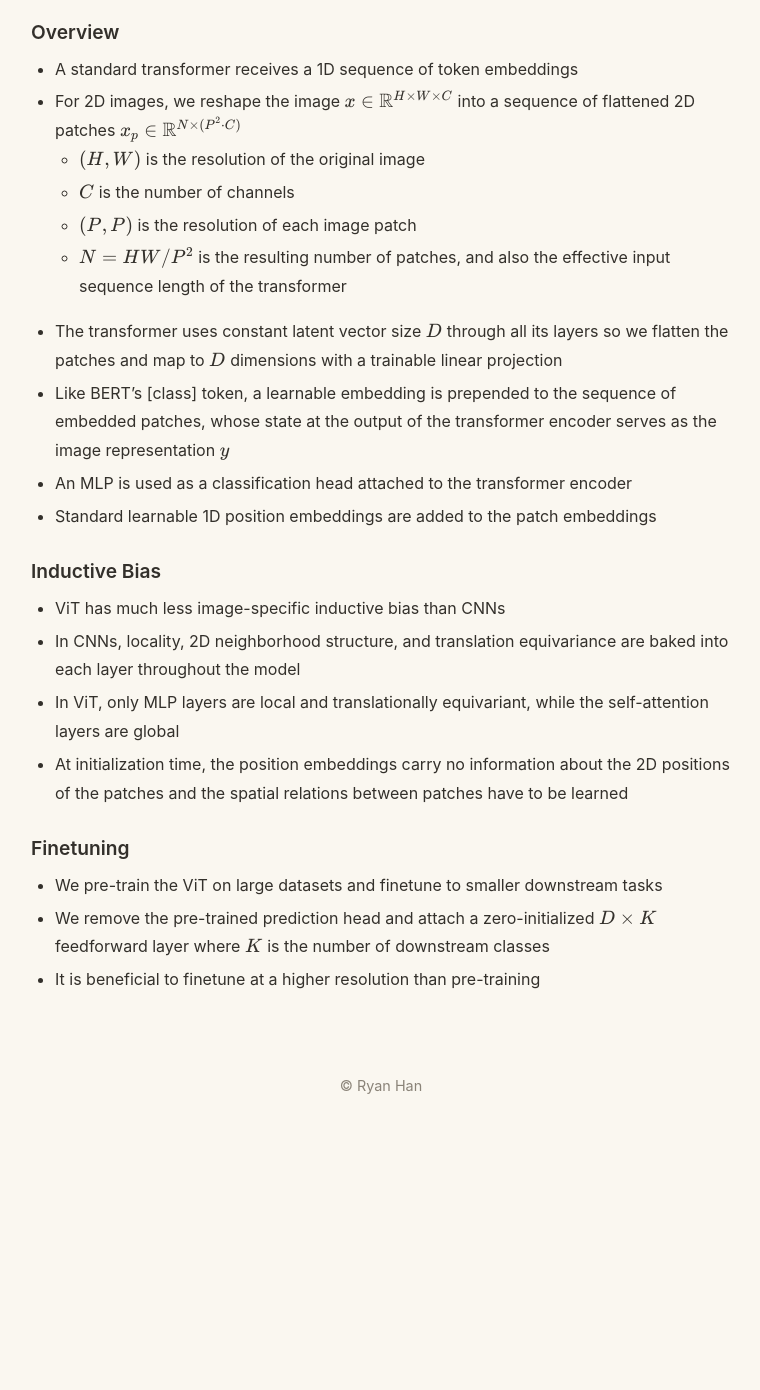
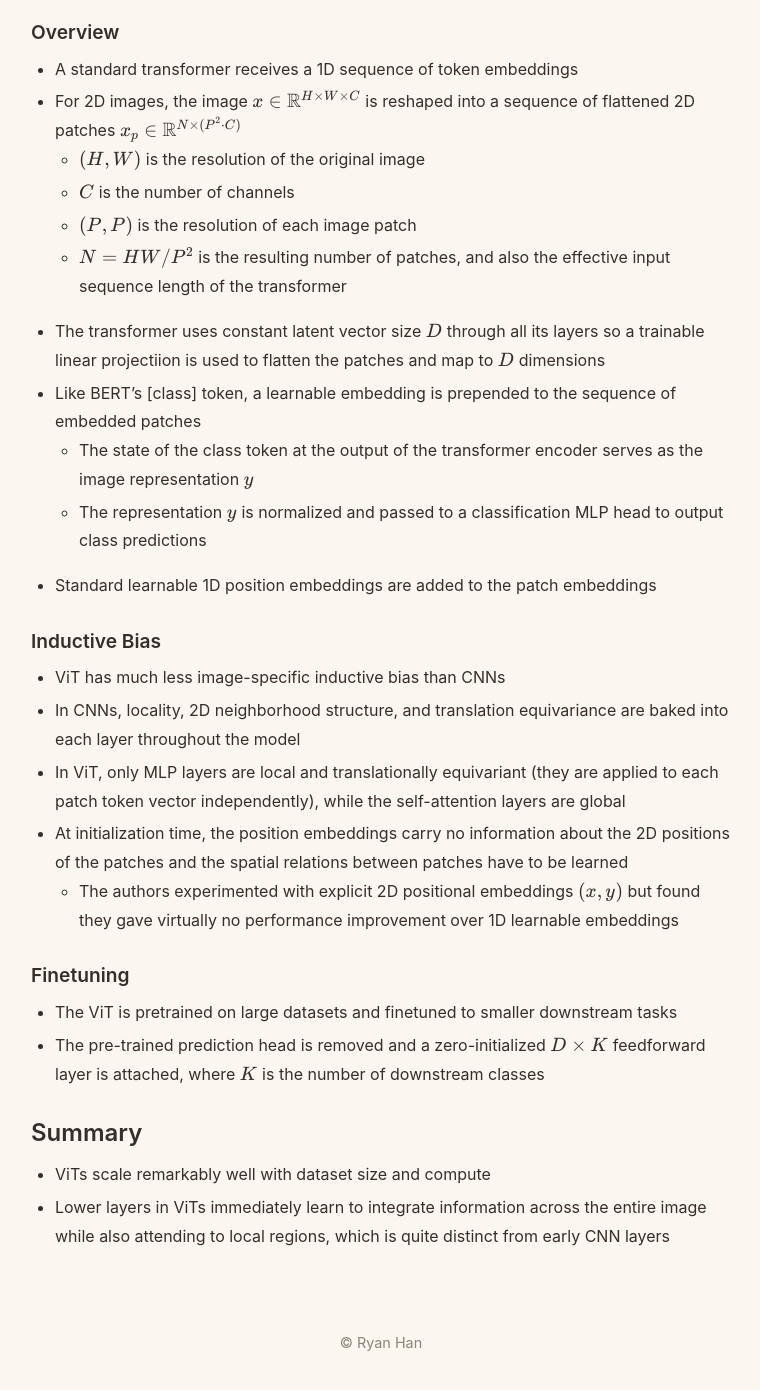
Before and after one commit to ryan99han/ryan99han.github.io, a Jekyll site: the page built from _posts/2026-08-11-vit.md, in a window 1280 px wide and 1400 px high, scrolled down 864 px. Shown: the top 1390 px of the window, without its empty margins (259-1019 px from the left). Built offline with Jekyll 4.4.1, drawn with Linux system fonts in a browser that asks for light colours; before the commit the page ends 2007 px from its top, so only the background shows below that.

Commit message:
Update ViT notes.

```diff
--- a/_posts/2026-08-11-vit.md
+++ b/_posts/2026-08-11-vit.md
@@ -16,23 +16,28 @@ Transformers can achieve state-of-the-art performance compared to CNNs for image
 
 ### Overview
 - A standard transformer receives a 1D sequence of token embeddings
-- For 2D images, we reshape the image $x \in \mathbb{R}^{H \times W \times C}$ into a sequence of flattened 2D patches $x_p \in \mathbb{R}^{N \times (P^2 \cdot C)}$
+- For 2D images, the image $x \in \mathbb{R}^{H \times W \times C}$ is reshaped into a sequence of flattened 2D patches $x_p \in \mathbb{R}^{N \times (P^2 \cdot C)}$
   - $(H, W)$ is the resolution of the original image
   - $C$ is the number of channels
   - $(P, P)$ is the resolution of each image patch
   - $N = HW / P^2$ is the resulting number of patches, and also the effective input sequence length of the transformer
-- The transformer uses constant latent vector size $D$ through all its layers so we flatten the patches and map to $D$ dimensions with a trainable linear projection
-- Like BERT's [class] token, a learnable embedding is prepended to the sequence of embedded patches, whose state at the output of the transformer encoder serves as the image representation $y$
-- An MLP is used as a classification head attached to the transformer encoder
+- The transformer uses constant latent vector size $D$ through all its layers so a trainable linear projectiion is used to flatten the patches and map to $D$ dimensions
+- Like BERT's [class] token, a learnable embedding is prepended to the sequence of embedded patches
+  - The state of the class token at the output of the transformer encoder serves as the image representation $y$
+  - The representation $y$ is normalized and passed to a classification MLP head to output class predictions
 - Standard learnable 1D position embeddings are added to the patch embeddings
 
 ### Inductive Bias
 - ViT has much less image-specific inductive bias than CNNs
 - In CNNs, locality, 2D neighborhood structure, and translation equivariance are baked into each layer throughout the model
-- In ViT, only MLP layers are local and translationally equivariant, while the self-attention layers are global
+- In ViT, only MLP layers are local and translationally equivariant (they are applied to each patch token vector independently), while the self-attention layers are global
 - At initialization time, the position embeddings carry no information about the 2D positions of the patches and the spatial relations between patches have to be learned
+  - The authors experimented with explicit 2D positional embeddings $(x, y)$ but found they gave virtually no performance improvement over 1D learnable embeddings
 
 ### Finetuning
-- We pre-train the ViT on large datasets and finetune to smaller downstream tasks
-- We remove the pre-trained prediction head and attach a zero-initialized $D \times K$ feedforward layer where $K$ is the number of downstream classes
-- It is beneficial to finetune at a higher resolution than pre-training
+- The ViT is pretrained on large datasets and finetuned to smaller downstream tasks
+- The pre-trained prediction head is removed and a zero-initialized $D \times K$ feedforward layer is attached, where $K$ is the number of downstream classes
+
+## Summary
+- ViTs scale remarkably well with dataset size and compute
+- Lower layers in ViTs immediately learn to integrate information across the entire image while also attending to local regions, which is quite distinct from early CNN layers
```
